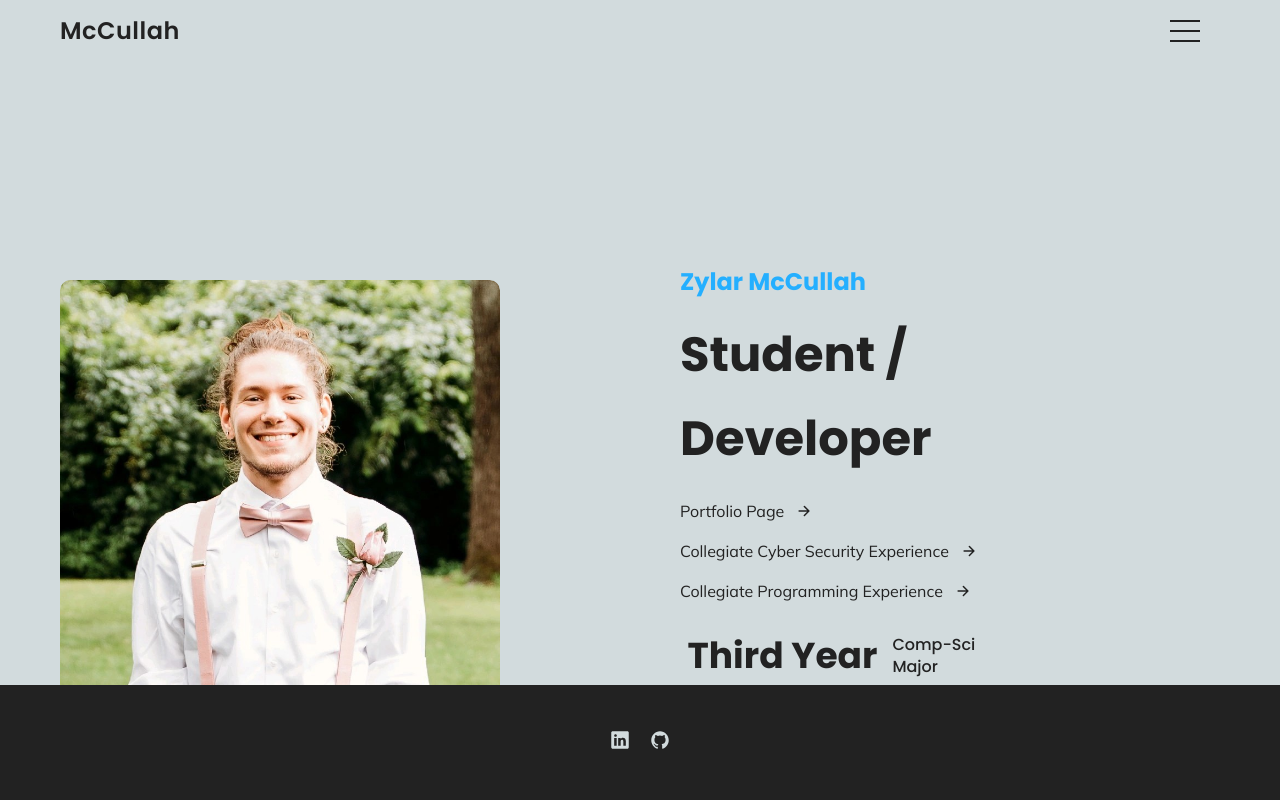
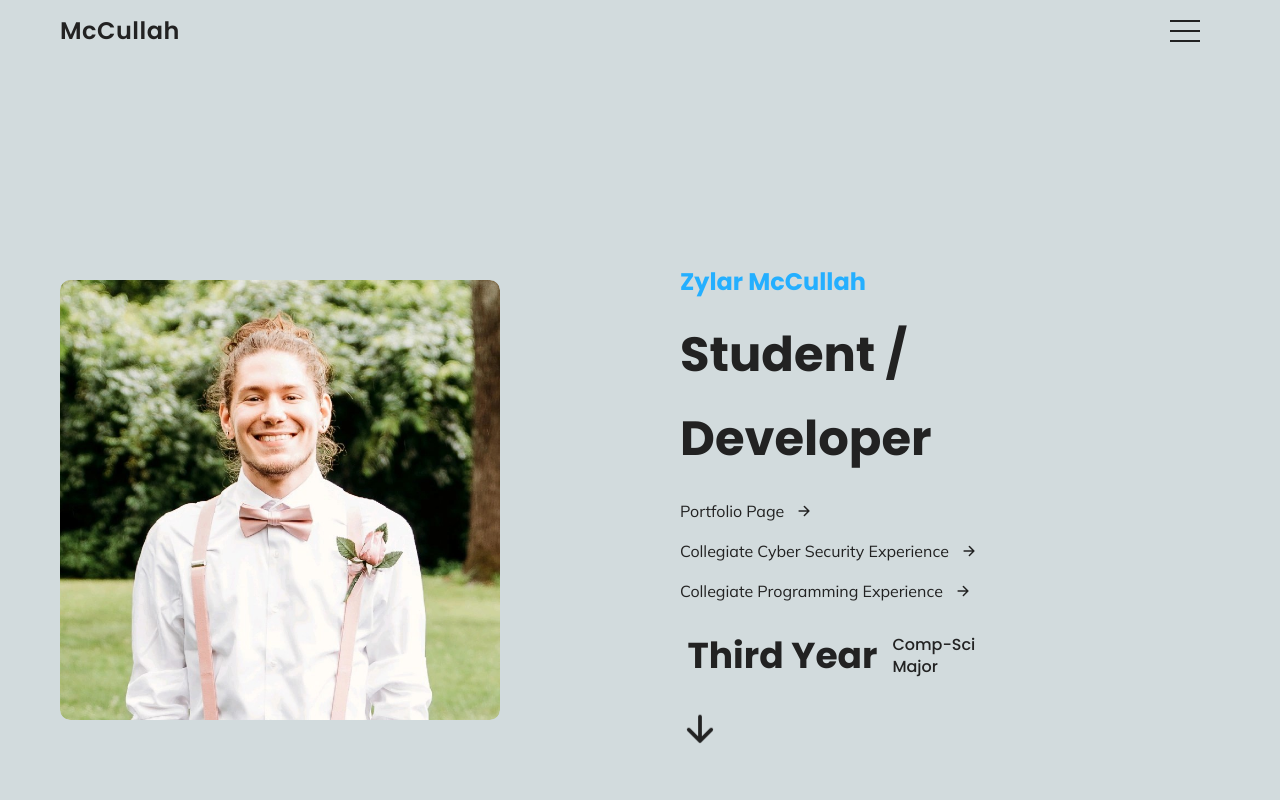
Before and after one commit to Mccullahz/web-v2, a React (Vite) app: page / in a window 1280 px wide. Shown: the top 800 px of the page. Built offline with nearby package versions, Linux system fonts and the light colour scheme.

Commit message:
more footer work, cant figure out how i actually want this to stay

```diff
--- a/src/App.tsx
+++ b/src/App.tsx
@@ -25,7 +25,9 @@ export const App: React.FC = () => {
 	<Route path="/ysa" element={<Ysa />} />
 	<Route path="*" element={<NotFound />} />
       </Routes>
+      <div>
       <Footer />
+      </div>
     </Router>
   );
 };
--- a/src/assets/styles/style.css
+++ b/src/assets/styles/style.css
@@ -396,13 +396,12 @@ img {
    Footer
 ========================== */
 .footer {
-  position: fixed;
   bottom: 0px;
   width: 100%;
   background-color: var(--color-dark);
   color: var(--color-light);
   text-align: center;
-  padding: 4rem 0;
+  padding: 4vh 0;
 }
 
 .social-list {
```
